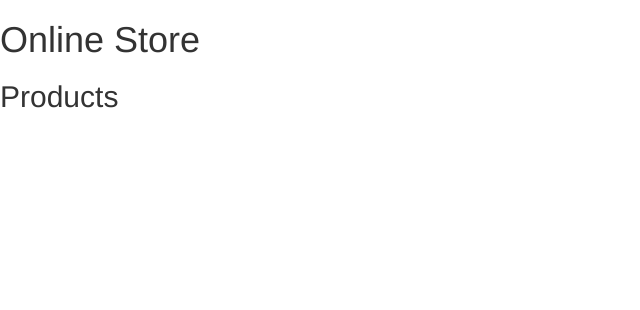
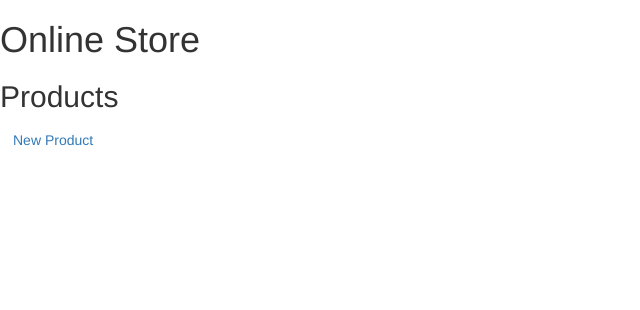
Before and after one commit to anrichp/onlineStore, a Flask app: page / in a window 1280 px wide. Shown: the top 310 px of the page, without its empty margins (0-640 px from the left). Run offline with Flask 2, Linux system fonts and the light colour scheme; data that the repository does not hold is empty; some libraries are stand-ins or nearby versions.

Commit message:
add new product button

```diff
--- a/app/templates/index.html
+++ b/app/templates/index.html
@@ -13,4 +13,5 @@
 <li>{{ product.product_title }} - {{product.category.category_name}}</li>
 {% endfor %}
 </ul>
+<a href="{{ url_for('.newproduct') }}" class="btn btn-outline-primary" role="button">New Product</a>
 {% endblock %}
```
